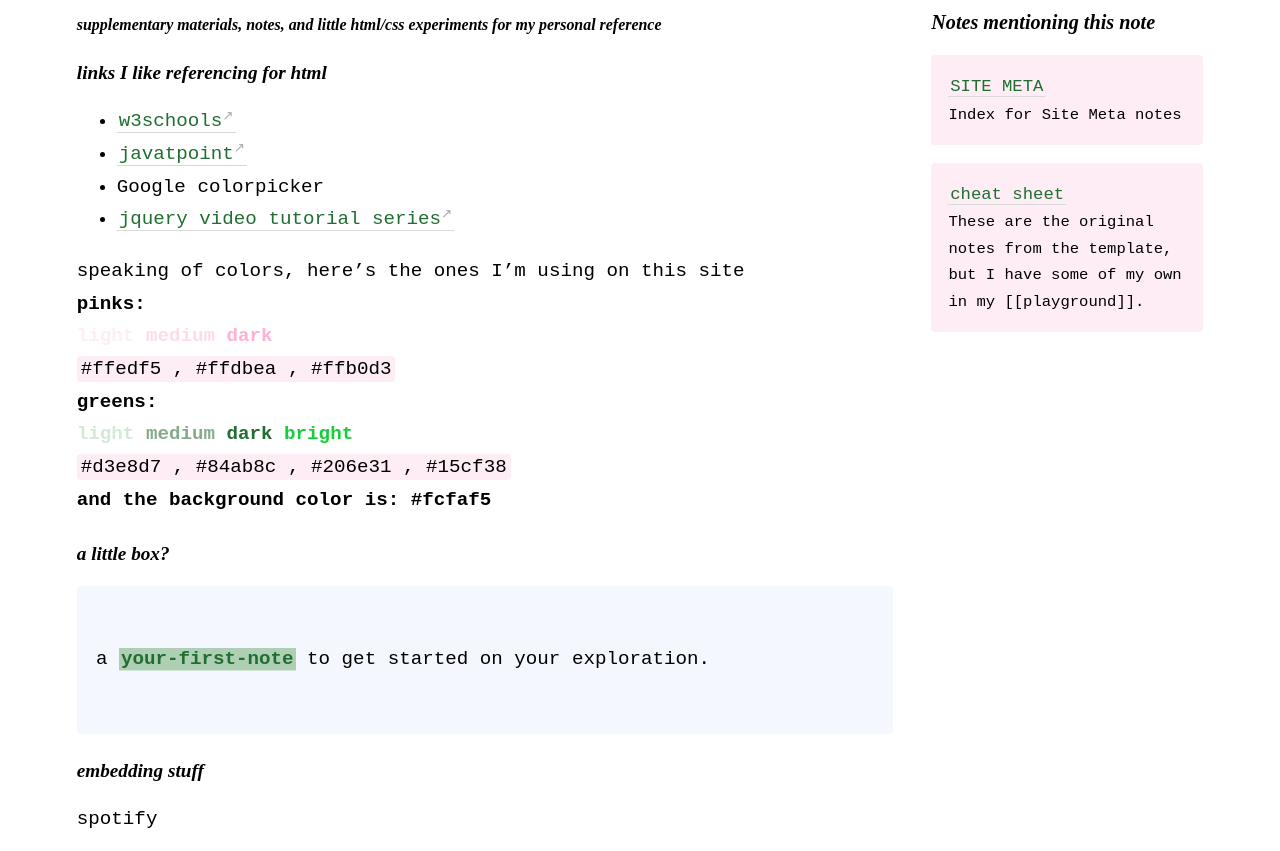
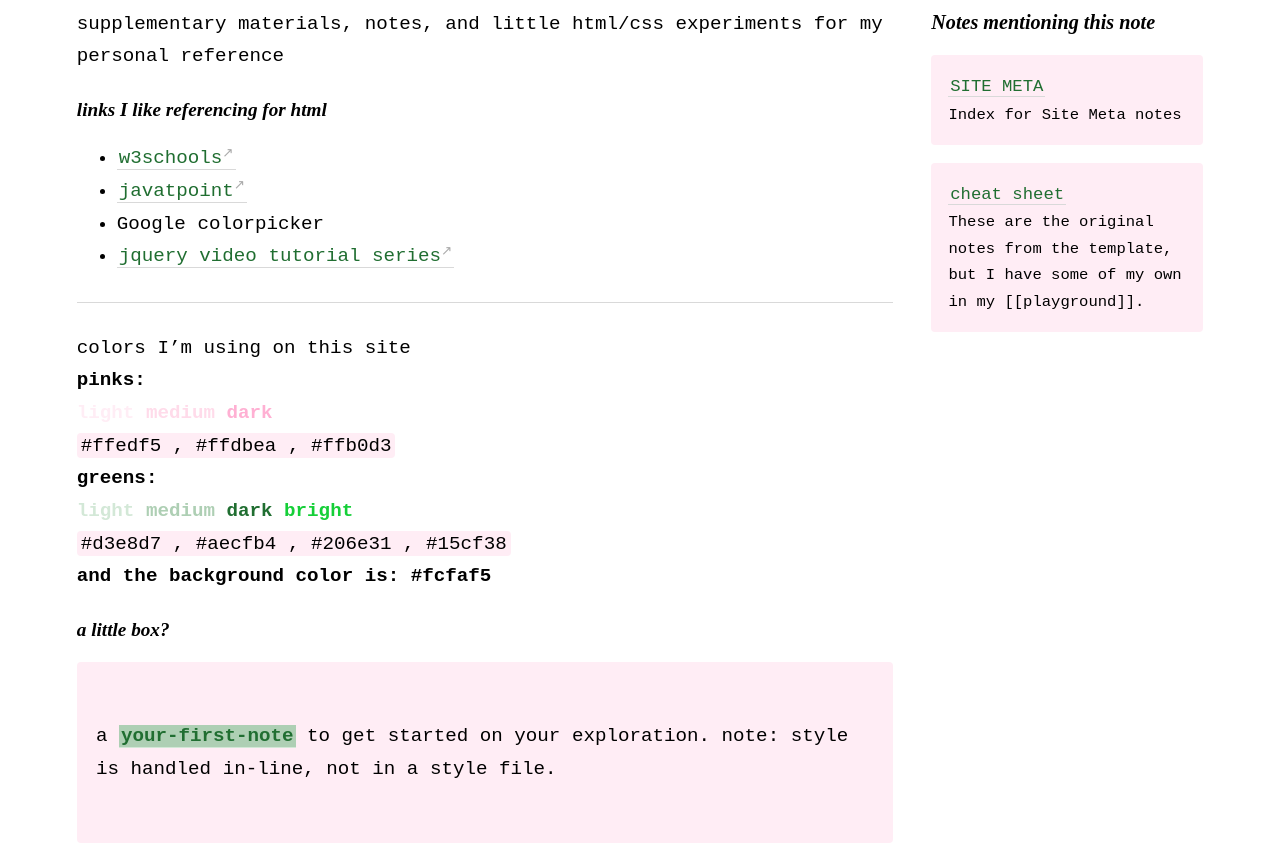
Before and after one commit to geminiworms/talyssagarden.github.io, a Jekyll site: the page built from _notes/playground.md, in a window 1280 px wide and 900 px high, scrolled down 207 px, cut to the strip 0-851 px from the top of the window. Built offline with Jekyll 4.4.1, drawn with Linux system fonts in a browser that asks for light colours.

Commit message:
Update playground.md

```diff
--- a/_notes/playground.md
+++ b/_notes/playground.md
@@ -1,7 +1,7 @@
 ---
 title: playground
 ---
-##### supplementary materials, notes, and little html/css experiments for my personal reference
+<p> supplementary materials, notes, and little html/css experiments for my personal reference </p>
 
 #### links I like referencing for html
 - [w3schools](https://www.w3schools.com/html/html_styles.asp)
@@ -9,19 +9,20 @@ title: playground
 - Google colorpicker
 - [jquery video tutorial series](https://www.youtube.com/watch?v=BaIgTKj1iCQ)
 
-speaking of colors, here's the ones I'm using on this site <br>
+<hr>
+colors I'm using on this site <br>
 <b>pinks:</b> <br>
 <b style="color:#ffedf5">light</b> <b style="color:#ffdbea">medium</b> <b style="color:#ffb0d3">dark</b> <br>
 `#ffedf5 , #ffdbea , #ffb0d3` <br>
 <b>greens:</b> <br>
-<b style="color:#d3e8d7">light</b> <b style="color:#84ab8c">medium</b> <b style="color:#206e31">dark</b> <b style="color:#15cf38 ">bright</b> <br>
-`#d3e8d7 , #84ab8c , #206e31 , #15cf38` <br>
+<b style="color:#d3e8d7">light</b> <b style="color:#aecfb4">medium</b> <b style="color:#206e31">dark</b> <b style="color:#15cf38 ">bright</b> <br>
+`#d3e8d7 , #aecfb4 , #206e31 , #15cf38` <br>
 <b>and the background color is: #fcfaf5</b>
 
 #### a little box?
 
-<p style="padding: 3em 1em; background: #f5f7ff; border-radius: 4px;">
-  a <span style="font-weight: bold">[[your-first-note]]</span> to get started on your exploration.
+<p style="padding: 3em 1em; background: #ffedf5; border-radius: 4px;">
+  a <span style="font-weight: bold">[[your-first-note]]</span> to get started on your exploration. note: style is handled in-line, not in a style file.
 </p>
 
 #### embedding stuff
```
